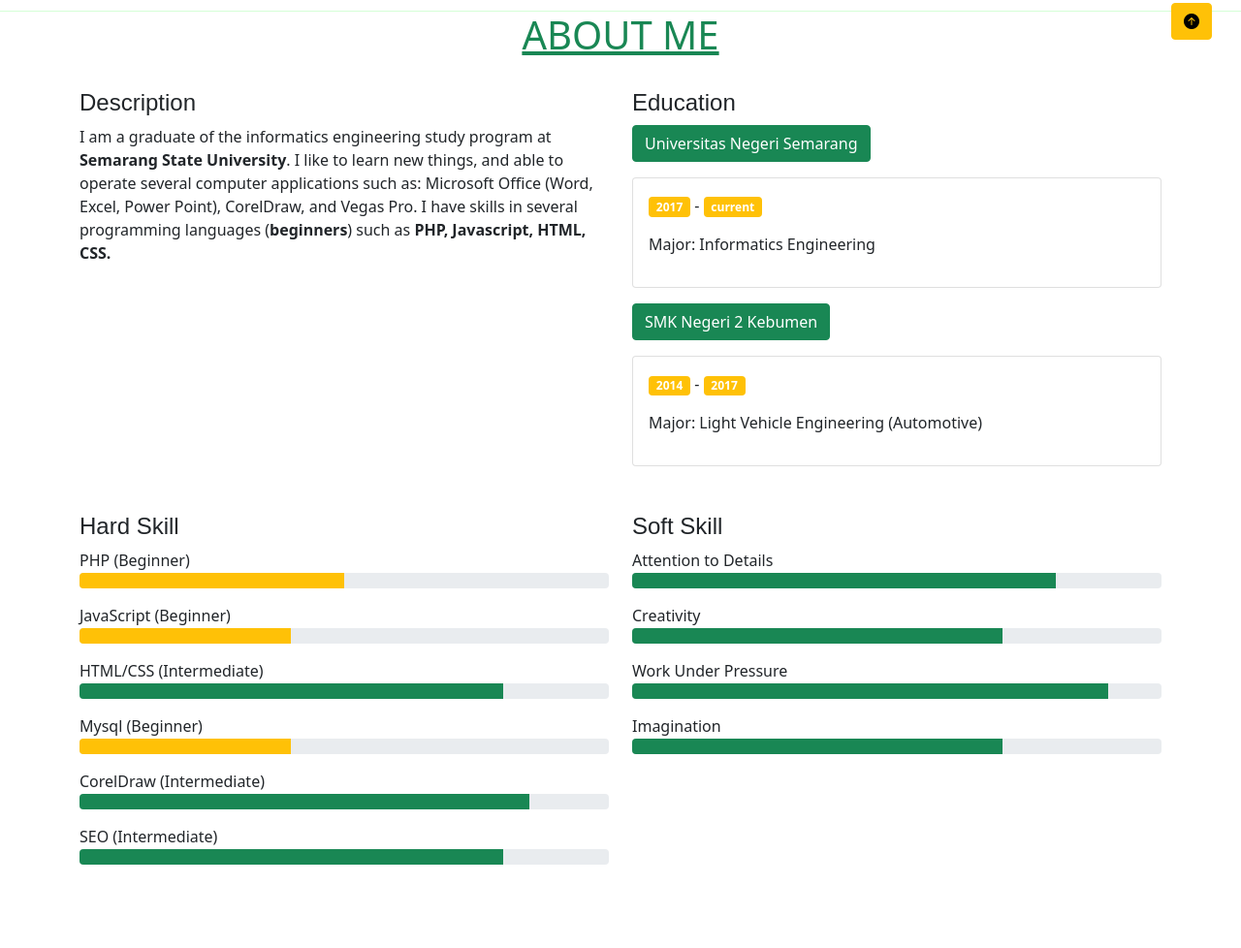
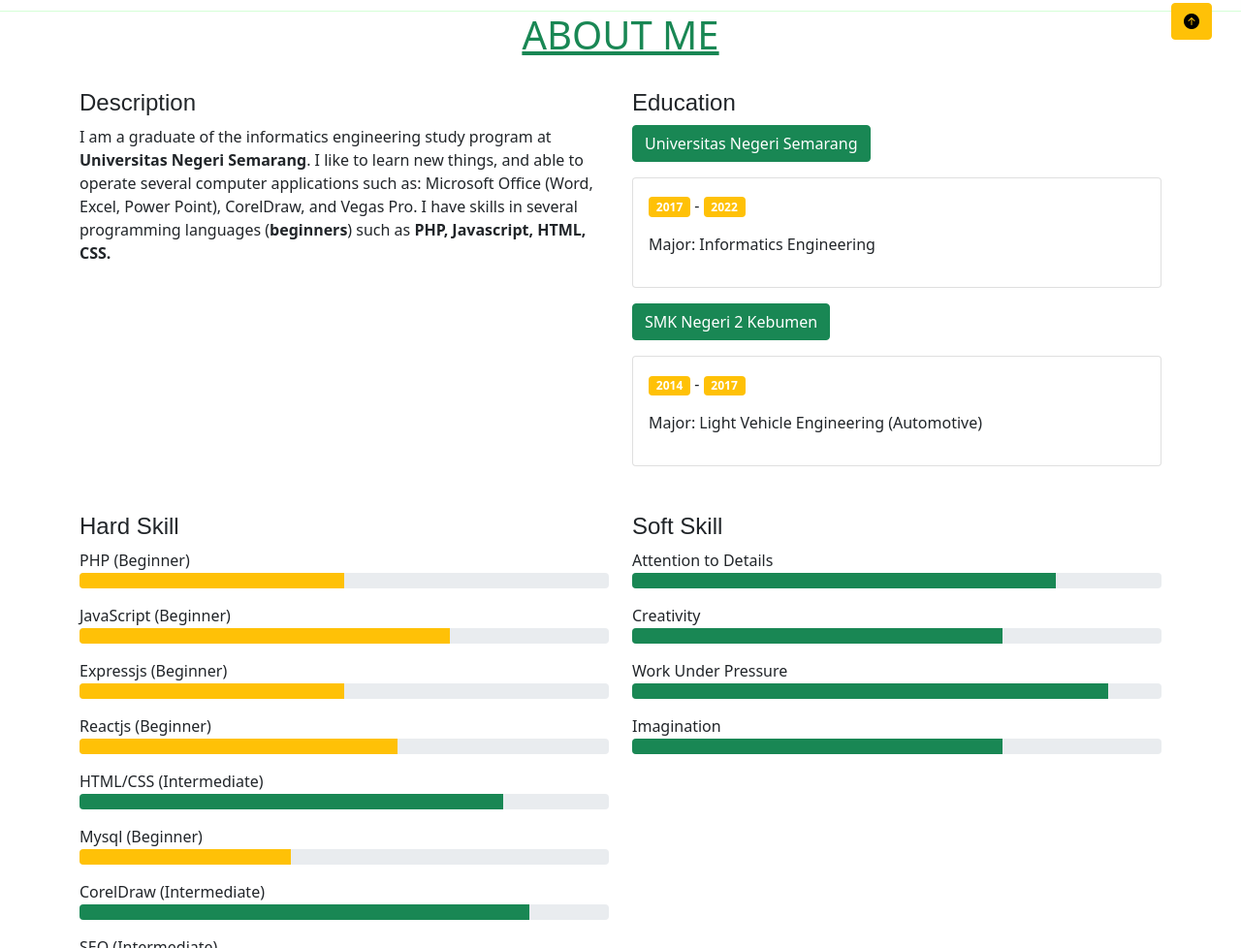
Before and after one commit to dp07/dp07.github.io, a plain HTML site: page index.html in a window 1280 px wide. Shown: the part 729-1707 px from the top of the page at 97% size. Drawn offline with nearby package versions, Linux system fonts and the light colour scheme.

Commit message:
update hard skill

```diff
--- a/index.html
+++ b/index.html
@@ -84,7 +84,7 @@
             <h1 class="text-center text-success text-decoration-underline text-uppercase">About Me</h1>
             <div class="col-md-6 mt-4">
               <h4>Description</h4>
-              <p>I am a graduate of the informatics engineering study program at <span class="fw-bold">Semarang State University</span>. I like to learn new things, and able to operate several computer applications such as: <span>Microsoft Office (Word, Excel, Power Point), CorelDraw, and Vegas Pro</span>. I have skills in several programming languages (<span class="fw-bold">beginners</span>) such as <span class="fw-bold">PHP, Javascript, HTML, CSS.</span></p>
+              <p>I am a graduate of the informatics engineering study program at <span class="fw-bold">Universitas Negeri Semarang</span>. I like to learn new things, and able to operate several computer applications such as: <span>Microsoft Office (Word, Excel, Power Point), CorelDraw, and Vegas Pro</span>. I have skills in several programming languages (<span class="fw-bold">beginners</span>) such as <span class="fw-bold">PHP, Javascript, HTML, CSS.</span></p>
             </div>
             <div class="col-md-6 mt-4">
               <h4>Education</h4>
@@ -95,7 +95,7 @@
               </p>
               <div class="" id="collapseExample">
                 <div class="card card-body">
-                  <p><span class="badge bg-warning">2017</span> - <span class="badge bg-warning">current</span></p>
+                  <p><span class="badge bg-warning">2017</span> - <span class="badge bg-warning">2022</span></p>
                   <p>Major: Informatics Engineering</p>
                 </div>
               </div>
@@ -121,7 +121,15 @@
               </div>
               <p class="mt-3">JavaScript (Beginner)</p>
               <div class="progress" style="margin-top: -15px;">
-                <div class="progress-bar bg-warning" role="progressbar" style="width: 40%" aria-valuenow="25" aria-valuemin="0" aria-valuemax="100"></div>
+                <div class="progress-bar bg-warning" role="progressbar" style="width: 70%" aria-valuenow="25" aria-valuemin="0" aria-valuemax="100"></div>
+              </div>
+              <p class="mt-3">Expressjs (Beginner)</p>
+              <div class="progress" style="margin-top: -15px;">
+                <div class="progress-bar bg-warning" role="progressbar" style="width: 50%" aria-valuenow="25" aria-valuemin="0" aria-valuemax="100"></div>
+              </div>
+              <p class="mt-3">Reactjs (Beginner)</p>
+              <div class="progress" style="margin-top: -15px;">
+                <div class="progress-bar bg-warning" role="progressbar" style="width: 60%" aria-valuenow="25" aria-valuemin="0" aria-valuemax="100"></div>
               </div>
               <p class="mt-3">HTML/CSS (Intermediate)</p>
               <div class="progress" style="margin-top: -15px;">
```
